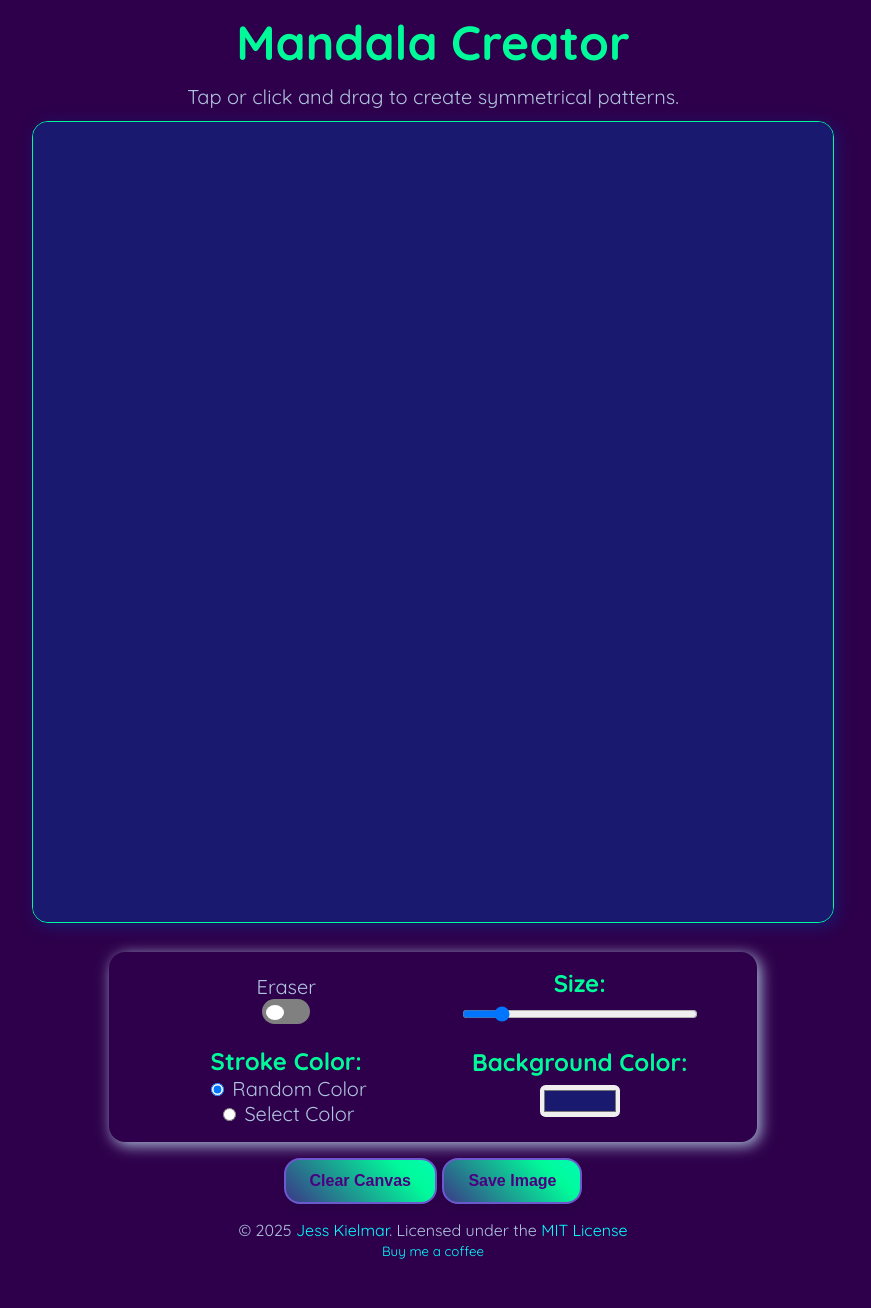
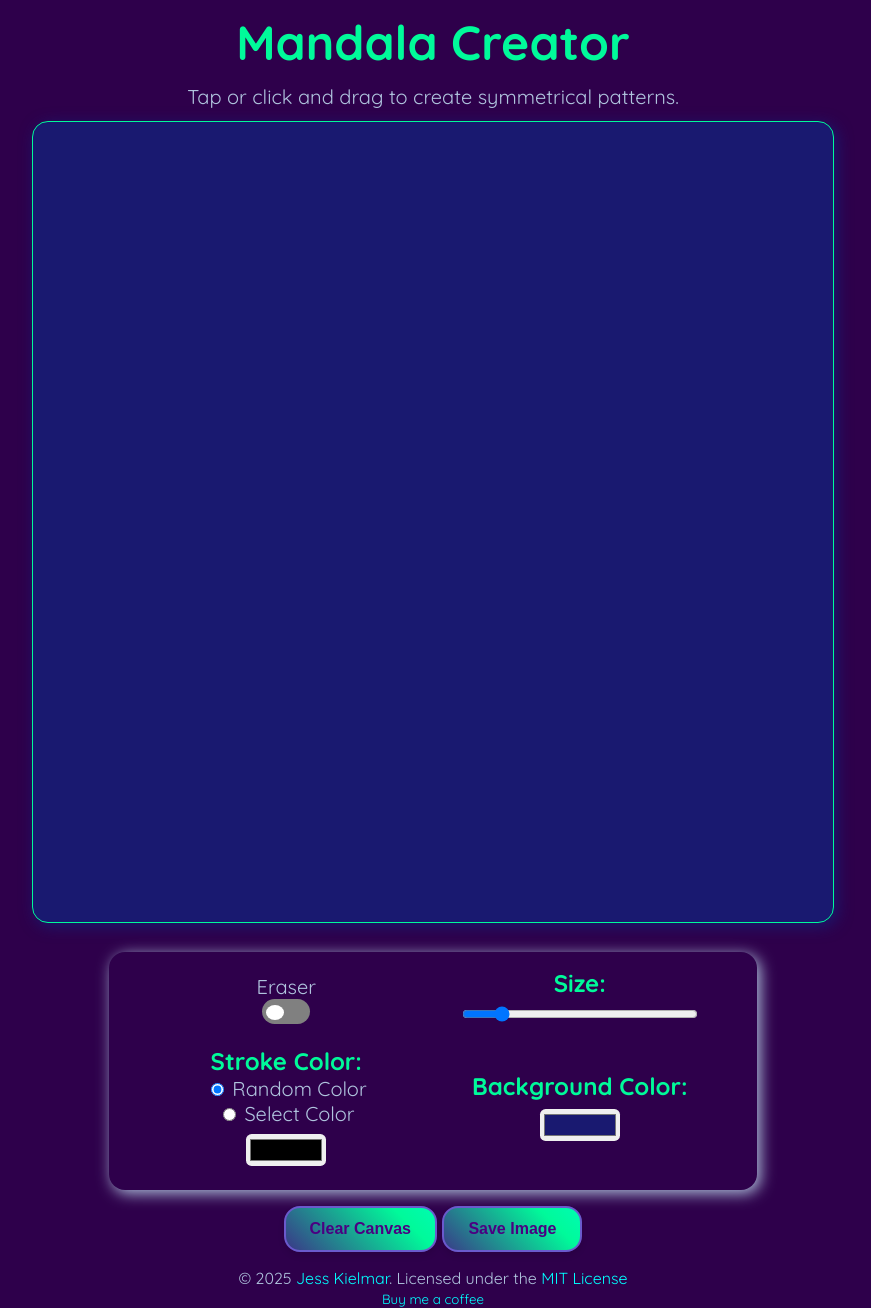
Before and after one commit to kielmarj/kielmarj.github.io, a Jekyll site: the page docs/projects/mandalaCreator/index.html, which Jekyll copies as it is, in a window 1280 px wide. Shown: the whole page, without its empty margins (207-1078 px from the left). Built offline with Jekyll 4.4.1, drawn with Linux system fonts in a browser that asks for light colours; nearby versions of some CDN libraries; before the commit the page ends 1260 px from its top, so only the background shows below that.

Commit message:
update docs/projects/mandalaCreator/index.html

```diff
--- a/docs/projects/mandalaCreator/index.html
+++ b/docs/projects/mandalaCreator/index.html
@@ -1,18 +1,11 @@
-<!DOCTYPE html>
-<!--
+<!DOCTYPE html><!--
  * (c) 2025 Jess Kielmar, MIT License
  * https://github.com/kielmarj
--->
-<html lang="en">
-  <head>
-    <meta charset="UTF-8" />
-    <meta name="viewport" content="width=device-width, initial-scale=1.0" />
+--><html lang="en"><head><meta http-equiv="Content-Type" content="text/html; charset=UTF-8">
+    <meta name="viewport" content="width=device-width, initial-scale=1.0">
     <title>Mandala Creator</title>
-    <link rel="stylesheet" href="styles.css" />
-    <link
-      href="https://fonts.googleapis.com/css2?family=Quicksand:wght@400;700&display=swap"
-      rel="stylesheet"
-    />
+    <link rel="stylesheet" href="https://kielmarj.github.io/projects/mandalaCreator/styles.css">
+    <link href="https://fonts.googleapis.com/css2?family=Quicksand:wght@400;700&amp;display=swap" rel="stylesheet">
   </head>
   <body>
     <header>
@@ -20,41 +13,34 @@
     </header>
     <main>
       <p>Tap or click and drag to create symmetrical patterns.</p>
-      <div id="sketch-container"></div>
+      <div id="sketch-container"><canvas id="defaultCanvas0" class="p5Canvas" style="width: 800px; height: 800px;" width="2400" height="2400"></canvas></div>
       <div id="controls-container">
         <div>
           <label for="eraser-toggle">Eraser</label>
           <label class="switch">
-            <input type="checkbox" id="eraser-toggle" />
+            <input type="checkbox" id="eraser-toggle">
             <span class="slider"></span>
           </label>
         </div>
         <div>
           <legend>Size:</legend>
-          <input
-            id="stroke-weight-slider"
-            type="range"
-            min="1.5"
-            max="15"
-            value="3"
-            step="1"
-          />
+          <input id="stroke-weight-slider" type="range" min="1.5" max="15" value="3" step="1">
         </div>
         <div>
           <legend>Stroke Color:</legend>
           <label>
-            <input type="radio" name="color-mode" value="random" checked />
+            <input type="radio" name="color-mode" value="random" checked="">
             Random Color
           </label>
           <label>
-            <input type="radio" name="color-mode" value="select" />
+            <input type="radio" name="color-mode" value="select">
             Select Color
           </label>
-          <input type="color" id="color-picker" style="display: none" />
+          <input type="color" id="color-picker" style="display: inline;">
         </div>
         <div>
           <legend>Background Color:</legend>
-          <input type="color" id="background-color-picker" value="#191970" />
+          <input type="color" id="background-color-picker" value="#191970">
         </div>
       </div>
       <div>
@@ -65,27 +51,8 @@
     </main>
     <footer>
       <p>
-        &copy; 2025
-        <a
-          href="https://github.com/kielmarj"
-          target="_blank"
-          rel="noopener noreferrer"
-          >Jess Kielmar</a
-        >. Licensed under the
-        <a
-          href="https://kielmarj.github.io/MIT-LICENSE/"
-          target="_blank"
-          rel="noopener noreferrer"
-          >MIT License</a
-        ><br /><a
-          href="https://buymeacoffee.com/kielmarj"
-          target="_blank"
-          rel="noopener noreferrer"
-          ><small>Buy me a coffee</small></a
-        >
+        © 2025
+        <a href="https://github.com/kielmarj" target="_blank" rel="noopener noreferrer">Jess Kielmar</a>. Licensed under the
+        <a href="https://kielmarj.github.io/MIT-LICENSE/" target="_blank" rel="noopener noreferrer">MIT License</a><br><a href="https://buymeacoffee.com/kielmarj" target="_blank" rel="noopener noreferrer"><small>Buy me a coffee</small></a>
       </p>
     </footer>
-    <script src="https://cdnjs.cloudflare.com/ajax/libs/p5.js/1.6.0/p5.min.js"></script>
-    <script src="script.js"></script>
-  </body>
-</html>
```
